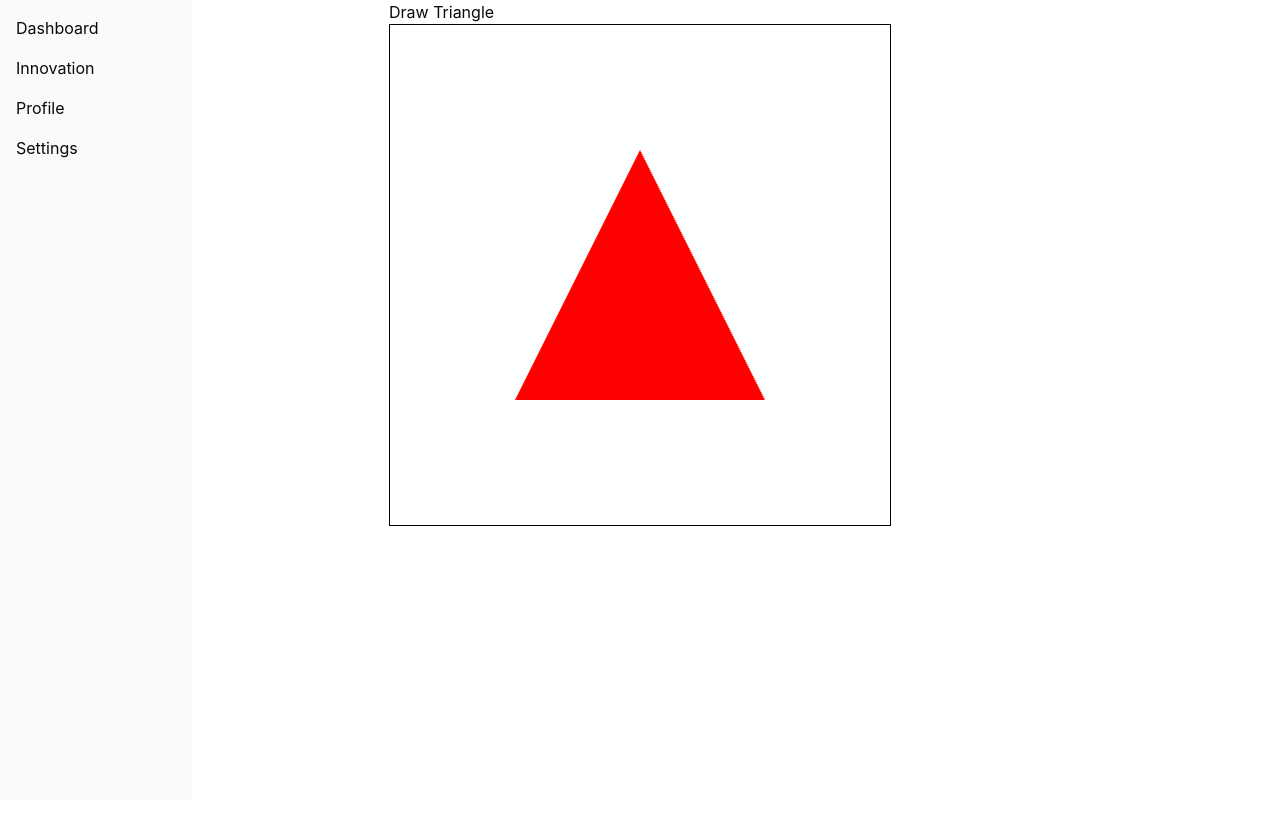
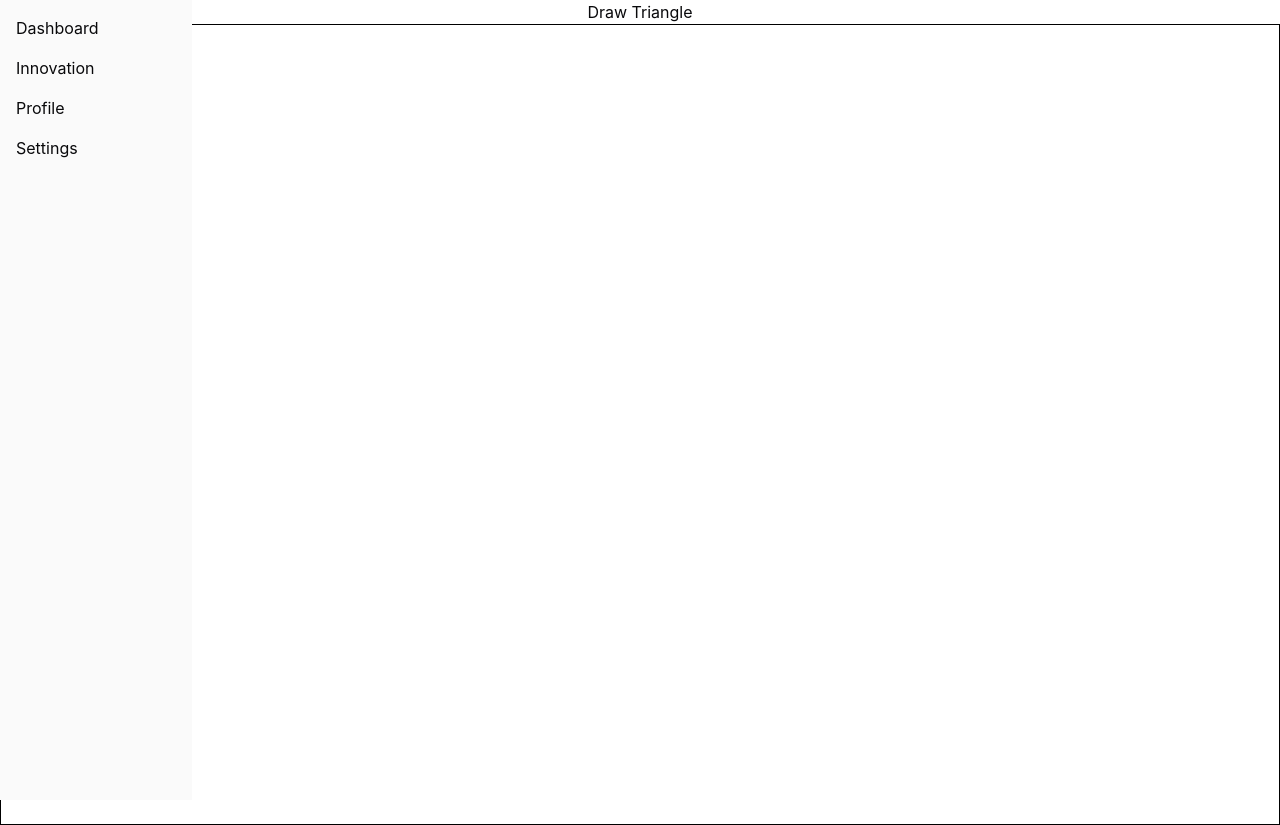
Before and after one commit to Anieto86/LabLink-client, a React (Vite) app: page /brainstorming in a window 1280 px wide. Before the commit the page ends 800 px from the top, so only its background shows below. Built offline with nearby package versions, Linux system fonts and the light colour scheme.

Commit message:
canvas not overflowing, removing main html

```diff
--- a/src/components/app/AuthenticatedLayout.tsx
+++ b/src/components/app/AuthenticatedLayout.tsx
@@ -10,11 +10,9 @@ const AuthenticatedLayout = () => {
       <Navbar />
       <Sidebar />
 
-      <main>
-        <Suspense fallback={<div>Loading...</div>}>
-          <Outlet />
-        </Suspense>
-      </main>
+      <Suspense fallback={<div>Loading...</div>}>
+        <Outlet />
+      </Suspense>
     </Column>
   )
 }
--- a/src/components/app/pages/brainstorming/Brainstorming.tsx
+++ b/src/components/app/pages/brainstorming/Brainstorming.tsx
@@ -1,13 +1,17 @@
+import { Column } from '@/components/design/Grid';
 import React, { useRef, useEffect, useState } from 'react';
 
 const Brainstorming = () => {
   const canvasRef = useRef<HTMLCanvasElement>(null);
-  const [trianglePosition, setTrianglePosition] = useState({ x: 0, y: 0 });
+  const [trianglePosition, setTrianglePosition] = useState<{ x: number; y: number } | null>(null);
   const [isDragging, setIsDragging] = useState(false);
+  const [transform, setTransform] = useState({ x: 0, y: 0, scale: 1 });
 
   useEffect(() => {
     const canvas = canvasRef.current;
     if (!canvas) return;
+    canvas.width = window.innerWidth;
+    canvas.height = window.innerHeight;
     const gl = canvas.getContext('webgl');
     if (!gl) {
       console.error('WebGL not supported');
@@ -17,8 +21,9 @@ const Brainstorming = () => {
     const vertexShaderSource = `
       attribute vec2 a_position;
       uniform vec2 u_translation;
+      uniform float u_scale;
       void main() {
-        gl_Position = vec4(a_position + u_translation, 0, 1);
+        gl_Position = vec4((a_position + u_translation) * u_scale, 0, 1);
       }
     `;
 
@@ -48,6 +53,7 @@ const Brainstorming = () => {
     };
 
     const drawTriangle = () => {
+      if (!trianglePosition) return;
       gl.viewport(0, 0, gl.canvas.width, gl.canvas.height);
       gl.clearColor(1, 1, 1, 1);
       gl.clear(gl.COLOR_BUFFER_BIT);
@@ -56,9 +62,11 @@ const Brainstorming = () => {
 
       const positionLocation = gl.getAttribLocation(program, 'a_position');
       const translationLocation = gl.getUniformLocation(program, 'u_translation');
+      const scaleLocation = gl.getUniformLocation(program, 'u_scale');
       const colorLocation = gl.getUniformLocation(program, 'u_color');
       gl.uniform4f(colorLocation, 1, 0, 0, 1);
-      gl.uniform2f(translationLocation, trianglePosition.x, trianglePosition.y);
+      gl.uniform2f(translationLocation, transform.x + trianglePosition.x, transform.y + trianglePosition.y);
+      gl.uniform1f(scaleLocation, transform.scale);
 
       const buffer = gl.createBuffer();
       gl.bindBuffer(gl.ARRAY_BUFFER, buffer);
@@ -75,39 +83,50 @@ const Brainstorming = () => {
     };
 
     drawTriangle();
-  }, [trianglePosition]);
+  }, [trianglePosition, transform]);
 
   const handleMouseDown = () => setIsDragging(true);
   const handleMouseUp = () => setIsDragging(false);
   const handleMouseMove = (event: MouseEvent) => {
-    if (isDragging) {
-      setTrianglePosition(prev => ({
+    if (isDragging && trianglePosition) {
+      setTrianglePosition(prev => prev ? {
         x: prev.x + event.movementX / 250,
         y: prev.y - event.movementY / 250,
-      }));
+      } : prev);
     }
+  };
+
+  const handleWheel = (event: WheelEvent) => {
+    setTransform(prev => ({
+      ...prev,
+      scale: Math.max(0.1, prev.scale * (event.deltaY > 0 ? 0.9 : 1.1))
+    }));
+  };
+
+  const handleDrawTriangle = () => {
+    setTrianglePosition({ x: 0, y: 0 });
   };
 
   useEffect(() => {
     window.addEventListener('mousemove', handleMouseMove);
     window.addEventListener('mouseup', handleMouseUp);
+    window.addEventListener('wheel', handleWheel);
     return () => {
       window.removeEventListener('mousemove', handleMouseMove);
       window.removeEventListener('mouseup', handleMouseUp);
+      window.removeEventListener('wheel', handleWheel);
     };
   }, [isDragging]);
 
   return (
-    <div>
-      <button id="drawTriangle">Draw Triangle</button>
+    <Column className='items-center' >
+      <button type="button" onClick={handleDrawTriangle}>Draw Triangle</button>
       <canvas
         ref={canvasRef}
-        width={500}
-        height={500}
-        style={{ display: 'block', border: '1px solid black' }}
+        style={{ width: '100%', height: '100%', display: 'block', border: '1px solid black' }}
         onMouseDown={handleMouseDown}
       />
-    </div>
+    </Column>
   );
 };
 
```
